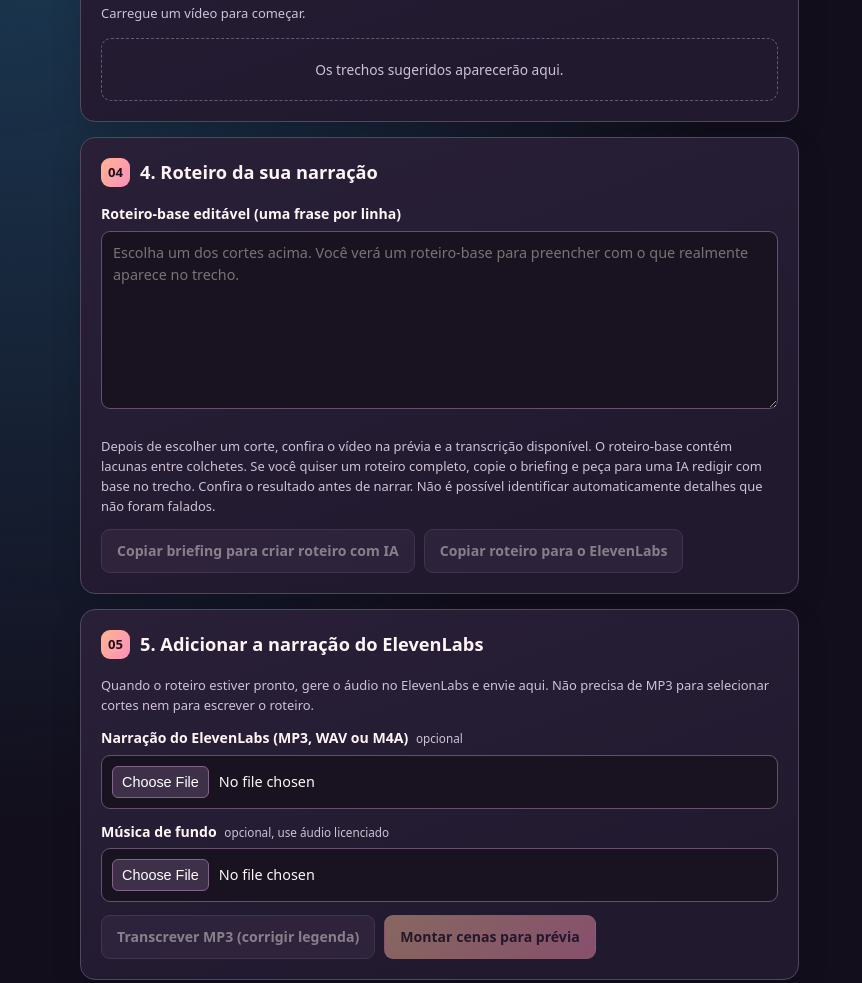
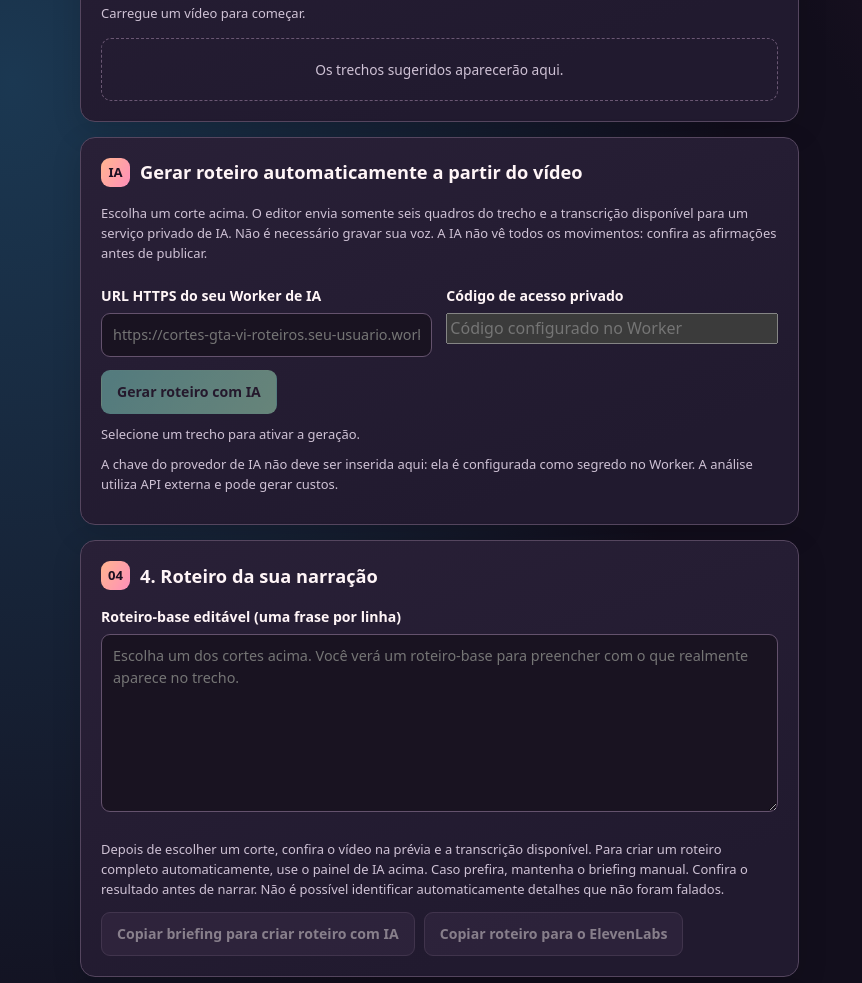
Before and after one commit to snakxitz/cortes-gta-vi-download, a plain HTML site: page aprimorado.html in a window 1280 px wide. Shown: the part 1493-2476 px from the top of the page, without its empty margins (0-862 px from the left). Drawn offline with Linux system fonts and the light colour scheme.

Commit message:
feat: painel de roteiro automático no Modo Aprimorado

```diff
--- a/aprimorado.html
+++ b/aprimorado.html
@@ -9,6 +9,7 @@
 <link href="style.css" rel="stylesheet"/>
 <link href="aprimorado.css" rel="stylesheet"/>
 <script src="aprimorado.js" type="module"></script>
+<script src="aprimorado-ia-ui.js" type="module"></script>
 </head>
 <body class="editor-avancado">
 <header class="av-header wrap">
@@ -20,7 +21,7 @@
 <p class="eyebrow">ESTÚDIO DE CORTES · NOVO MODO</p>
 <h1>Cortes <em>primeiro.</em> Narração depois.</h1>
 <p>Analise o vídeo, escolha os melhores trechos, consulte a transcrição e prepare sua narração no ElevenLabs. Só então monte as cenas e exporte.</p>
-<div class="av-badges"><span>GTA V × GTA VI</span><span>9:16</span><span>MP4</span><span>Sem servidor</span><span>Fluxo em 3 etapas</span></div>
+<div class="av-badges"><span>GTA V × GTA VI</span><span>9:16</span><span>MP4</span><span>IA visual opcional</span><span>Fluxo em 3 etapas</span></div>
 </section>
 <div class="av-layout">
 <div class="av-left">
@@ -59,11 +60,23 @@
 <p aria-live="polite" class="hint" id="cut-status" role="status">Carregue um vídeo para começar.</p>
 <div class="cut-list" id="cut-list"><p class="empty">Os trechos sugeridos aparecerão aqui.</p></div>
 </section>
+<section aria-labelledby="ia-title" class="av-panel" id="gerador-ia">
+<div class="section-head"><span class="step-number">IA</span><h2 id="ia-title">Gerar roteiro automaticamente a partir do vídeo</h2></div>
+<p class="hint">Escolha um corte acima. O editor envia somente seis quadros do trecho e a transcrição disponível para um serviço privado de IA. Não é necessário gravar sua voz. A IA não vê todos os movimentos: confira as afirmações antes de publicar.</p>
+<div class="two-cols">
+<div><label for="ia-endpoint">URL HTTPS do seu Worker de IA</label><input id="ia-endpoint" type="text" placeholder="https://cortes-gta-vi-roteiros.seu-usuario.workers.dev" autocomplete="off"/></div>
+<div><label for="ia-code">Código de acesso privado</label><input id="ia-code" type="password" placeholder="Código configurado no Worker" autocomplete="off"/></div>
+</div>
+<div class="inline-actions"><button type="button" id="ia-generate" class="av-button main" disabled>Gerar roteiro com IA</button><button type="button" id="ia-cancel" class="av-button ghost" hidden>Cancelar</button></div>
+<p id="ia-status" class="hint" role="status" aria-live="polite">Selecione um trecho para ativar a geração.</p>
+<div id="ia-evidence" class="ia-evidence"></div>
+<p class="hint">A chave do provedor de IA não deve ser inserida aqui: ela é configurada como segredo no Worker. A análise utiliza API externa e pode gerar custos.</p>
+</section>
 <section aria-labelledby="script-title" class="av-panel">
 <div class="section-head"><span class="step-number">04</span><h2 id="script-title">4. Roteiro da sua narração</h2></div>
 <label for="script">Roteiro-base editável (uma frase por linha)</label>
 <div class="cut-reference" hidden="hidden" id="cut-reference"><strong>Referência do corte escolhido</strong><p id="cut-reference-time"></p><p id="cut-transcript"></p><p class="hint">A transcrição ajuda a entender o trecho; escreva seus próprios comentários e confirme na imagem. Esse texto não é inserido automaticamente na narração.</p></div><textarea id="script" placeholder="Escolha um dos cortes acima. Você verá um roteiro-base para preencher com o que realmente aparece no trecho." rows="7"></textarea>
-<p class="hint">Depois de escolher um corte, confira o vídeo na prévia e a transcrição disponível. O roteiro-base contém lacunas entre colchetes. Se você quiser um roteiro completo, copie o briefing e peça para uma IA redigir com base no trecho. Confira o resultado antes de narrar. Não é possível identificar automaticamente detalhes que não foram falados.</p>
+<p class="hint">Depois de escolher um corte, confira o vídeo na prévia e a transcrição disponível. Para criar um roteiro completo automaticamente, use o painel de IA acima. Caso prefira, mantenha o briefing manual. Confira o resultado antes de narrar. Não é possível identificar automaticamente detalhes que não foram falados.</p>
 <div class="inline-actions"><button class="av-button ghost" disabled="disabled" id="copy-brief" type="button">Copiar briefing para criar roteiro com IA</button><button class="av-button ghost" disabled="disabled" id="copy-script" type="button">Copiar roteiro para o ElevenLabs</button></div>
 </section><section aria-labelledby="narracao-title" class="av-panel" id="narracao-etapa"><div class="section-head"><span class="step-number">05</span><h2 id="narracao-title">5. Adicionar a narração do ElevenLabs</h2></div><p class="hint">Quando o roteiro estiver pronto, gere o áudio no ElevenLabs e envie aqui. Não precisa de MP3 para selecionar cortes nem para escrever o roteiro.</p><label for="voice-file">Narração do ElevenLabs (MP3, WAV ou M4A) <small>opcional</small></label><input accept=".mp3,.wav,.m4a,audio/*" id="voice-file" type="file"/><label for="music-file">Música de fundo <small>opcional, use áudio licenciado</small></label><input accept=".mp3,.wav,.m4a,audio/*" id="music-file" type="file"/><div class="inline-actions"><button class="av-button ghost" disabled="disabled" id="transcribe" type="button">Transcrever MP3 (corrigir legenda)</button><button class="av-button" disabled="disabled" id="prepare" type="button">Montar cenas para prévia</button></div></section>
 <section aria-labelledby="scenes-title" class="av-panel">
@@ -91,6 +104,6 @@
 </aside>
 </div>
 </main>
-<footer class="wrap av-footer">Ferramenta independente para criadores · Modo Aprimorado v1.1 · <a href="./">Voltar ao estúdio original</a></footer>
+<footer class="wrap av-footer">Ferramenta independente para criadores · Modo Aprimorado v1.2 · <a href="./">Voltar ao estúdio original</a></footer>
 </body>
 </html>
```
